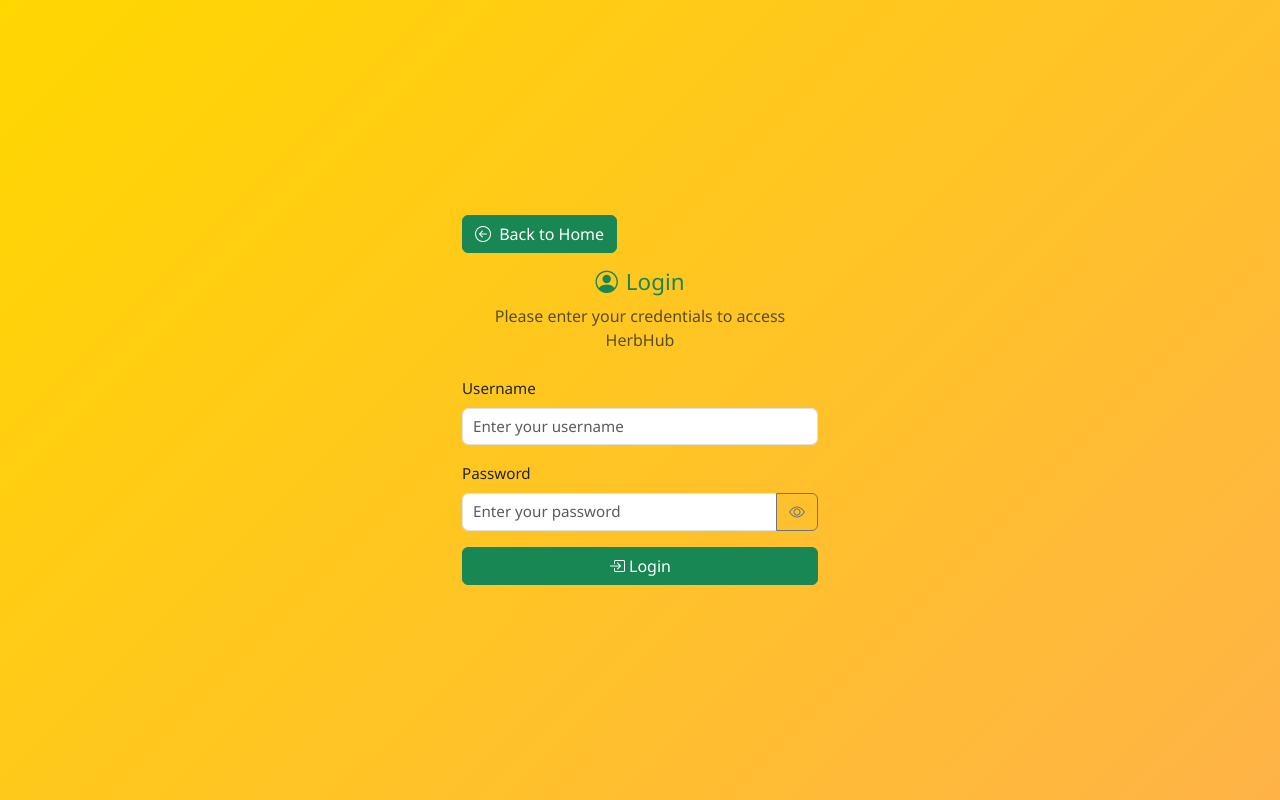
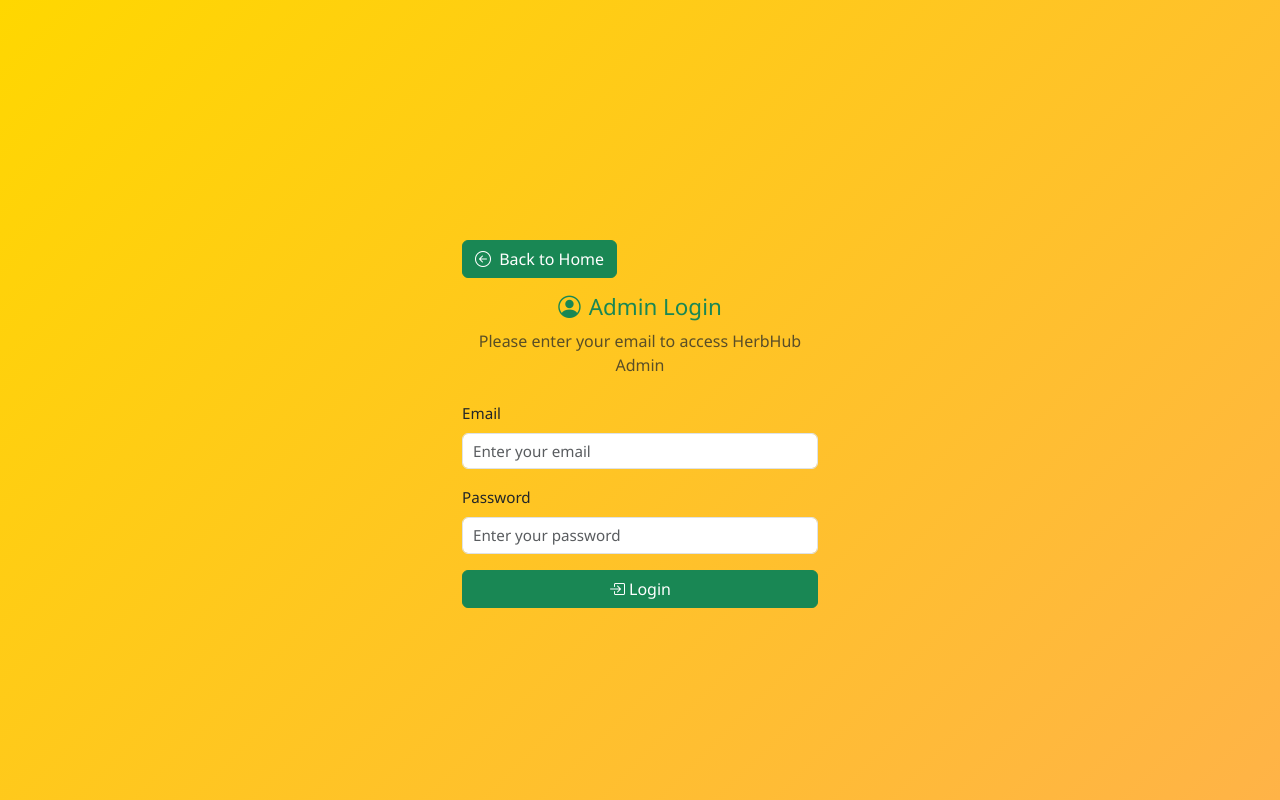
Before and after one commit to Bhanuka-Parakrama/Suwoda_HerbHub, a PHP site: page /admin_login.php in a window 1280 px wide. Run offline with PHP 8.4, Linux system fonts and the light colour scheme.

Commit message:
Add admin login

```diff
--- a/admin/admin_login.php
+++ b/admin/admin_login.php
@@ -1,8 +1,30 @@
+<?php
+session_start();
+include '../classes/adminClass.php';
+include '../includes/dbconnect.php';
+
+$error_message = '';
+
+if ($_SERVER['REQUEST_METHOD'] === 'POST') {
+    $email = $_POST['email'] ?? '';
+    $password = $_POST['password'] ?? '';
+
+    $admin = new Admin();
+
+    if ($admin->login($conn, $email, $password)) {
+        header("Location: dashbord.php");
+        exit();
+    } else {
+        $error_message = "Invalid email or password. Please try again.";
+    }
+}
+
+?>
 <!DOCTYPE html>
 <html lang="en">
 <head>
     <meta charset="UTF-8" />
-    <title>Login - HerbHub</title>
+    <title>Admin Login</title>
     <meta name="viewport" content="width=device-width, initial-scale=1" />
     <link href="https://cdn.jsdelivr.net/npm/bootstrap@5.3.7/dist/css/bootstrap.min.css" rel="stylesheet"
      integrity="sha384-LN+7fdVzj6u52u30Kp6M/trliBMCMKTyK833zpbD+pXdCLuTusPj697FH4R/5mcr" crossorigin="anonymous"/>
@@ -13,74 +35,46 @@
 <div class="container">
     <div class="row justify-content-center">
         <div class="col-md-6 col-lg-4">
-                <div class="form-section">
+            <div class="form-section mt-5">
                 <a href="../pages/index.php" class="btn btn-success mb-3">
                     <i class="bi bi-arrow-left-circle me-1"></i> Back to Home
                 </a>
                 <div class="text-center mb-4">
-                        <h2 class="text-success"><i class="bi bi-person-circle me-2"></i>Login</h2>
-                        <p class="text-muted">Please enter your credentials to access HerbHub</p>
+                    <h2 class="text-success"><i class="bi bi-person-circle me-2"></i>Admin Login</h2>
+                    <p class="text-muted">Please enter your email to access HerbHub Admin</p>
                 </div>
 
-                    <form id="loginForm" method="POST" action="dashboard.php">
+                <?php if (!empty($error_message)): ?>
+                    <div class="alert alert-danger" role="alert">
+                        <i class="bi bi-exclamation-triangle me-2"></i><?php echo htmlspecialchars($error_message); ?>
+                    </div>
+                <?php endif; ?>
+
+                <form method="POST" action="admin_login.php">
                     <div class="mb-3">
-                            <label for="username" class="form-label">Username</label>
-                            <input
-                                type="text"
-                                class="form-control"
-                                id="username"
-                                name="username"
-                                placeholder="Enter your username"
-                                required
-                            />
+                        <label for="email" class="form-label">Email</label>
+                        <input type="email" class="form-control" id="email" name="email"
+                               placeholder="Enter your email" required
+                               value="<?php echo htmlspecialchars($_POST['email'] ?? ''); ?>" />
                     </div>
 
                     <div class="mb-3">
                         <label for="password" class="form-label">Password</label>
-                            <div class="input-group">
-                                <input
-                                    type="password"
-                                    class="form-control"
-                                    id="password"
-                                    name="password"
-                                    placeholder="Enter your password"
-                                    required
-                                />
-                                <button class="btn btn-outline-secondary" type="button" id="togglePassword">
-                                    <i class="bi bi-eye"></i>
-                                </button>
-                            </div>
+                        <input type="password" class="form-control" id="password" name="password"
+                               placeholder="Enter your password" required />
                     </div>
 
                     <button type="submit" class="btn btn-success w-100">
                         <i class="bi bi-box-arrow-in-right me-1"></i>Login
                     </button>
-
                 </form>
             </div>
         </div>
     </div>
 </div>
 
-    <script>
-        // Toggle password visibility
-        document.getElementById('togglePassword').addEventListener('click', function() {
-            const passwordInput = document.getElementById('password');
-            const icon = this.querySelector('i');
-
-            if (passwordInput.type === 'password') {
-                passwordInput.type = 'text';
-                icon.classList.remove('bi-eye');
-                icon.classList.add('bi-eye-slash');
-            } else {
-                passwordInput.type = 'password';
-                icon.classList.remove('bi-eye-slash');
-                icon.classList.add('bi-eye');
-            }
-        });
-    </script>
-
 <script src="https://cdn.jsdelivr.net/npm/bootstrap@5.3.7/dist/js/bootstrap.bundle.min.js"
         integrity="sha384-ndDqU0Gzau9qJ1lfW4pNLlhNTkCfHzAVBReH9diLvGRem5+R9g2FzA8ZGN954O5Q" crossorigin="anonymous"></script>
+
 </body>
 </html>
--- a/classes/adminClass.php
+++ b/classes/adminClass.php
@@ -1,4 +1,5 @@
 <?php
+
 class Admin {
     private $admin_id;
     private $name;
@@ -11,26 +12,28 @@
         $this->password = $password;
     }
 
-    // Admin Login
     public static function login($conn, $email, $password) {
-        $query = "SELECT * FROM user WHERE email = ? AND user_type = 'admin'";
+        $query = "SELECT * FROM admin WHERE email = ? AND password = ?";
         $stmt = $conn->prepare($query);
-        $stmt->bind_param("s", $email);
+
+        if (!$stmt) {
+            die("Prepare failed: " . $conn->error); // ✅ helpful debug
+        }
+
+        $stmt->bind_param("ss", $email, $password);
         $stmt->execute();
         $result = $stmt->get_result();
 
-        if ($result->num_rows === 1) {
+        if ($result && $result->num_rows === 1) {
             $admin = $result->fetch_assoc();
-            if (password_verify($password, $admin['password'])) {
-                session_start();
-                $_SESSION['admin_id'] = $admin['user_id'];
-                $_SESSION['admin_name'] = $admin['name'];
-                $_SESSION['admin_email'] = $admin['email'];
-                return $admin;
-            }
+            $_SESSION['admin_id'] = $admin['admin_id'];
+            $_SESSION['admin_email'] = $admin['email'];
+            return true;
+        } else {
+            return false;
         }
-        return false;
     }
+
 
     // Logout
     public static function logout() {
--- a/includes/dbconnect.php
+++ b/includes/dbconnect.php
@@ -4,8 +4,21 @@
 
     if(mysqli_connect_errno()) {
         die("Database connection failed: " . mysqli_connect_error());
-    }else {
-         echo "Database connection successful.";
     }
 ?>
-S
+
+
+
+<?php
+
+/*
+
+
+
+CREATE TABLE admin (
+  admin_id INT AUTO_INCREMENT PRIMARY KEY,
+  name VARCHAR(100) NOT NULL,
+  email VARCHAR(100) UNIQUE NOT NULL,
+  password VARCHAR(255) NOT NULL
+);
+*/
```
Also changed, not shown: classes/GuestUser.php (+0 -24 lines), pages/login_form.php (+10 -5 lines). Lines whose indentation alone changed are shown as unchanged.
